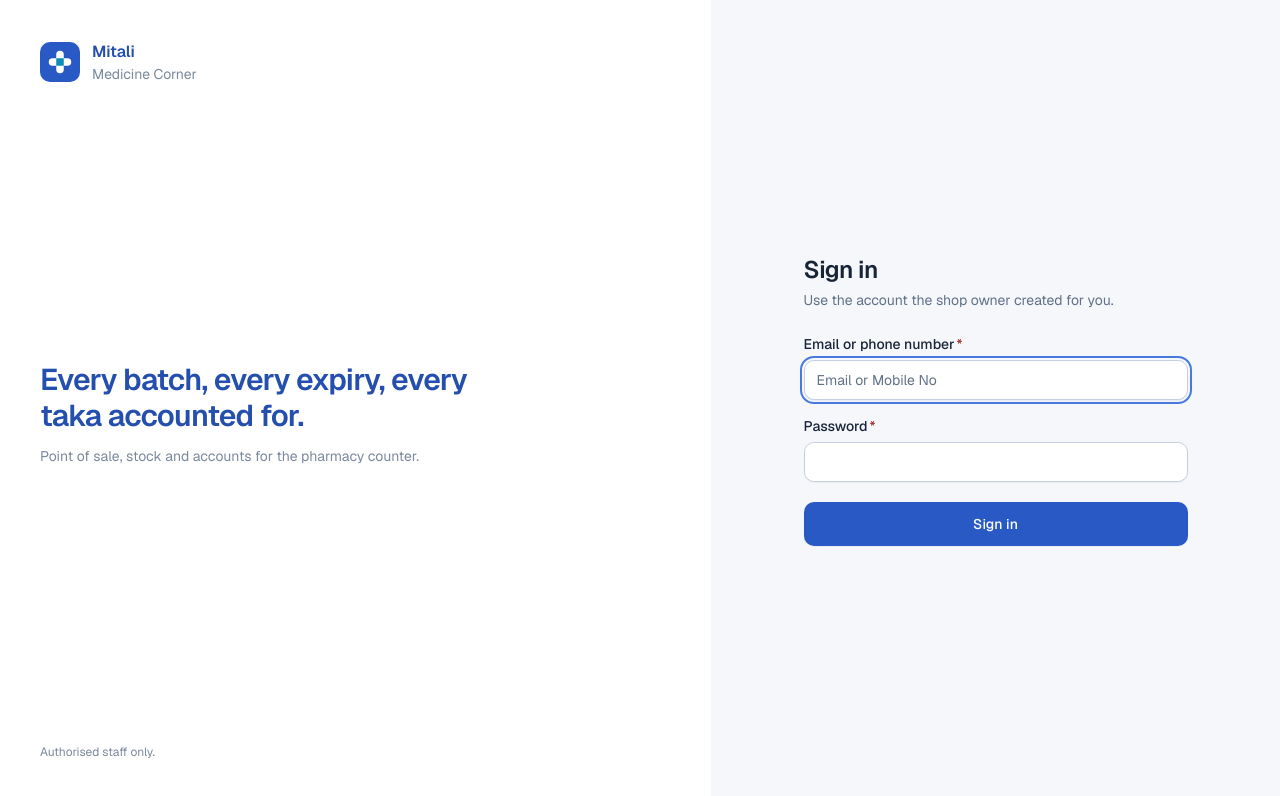
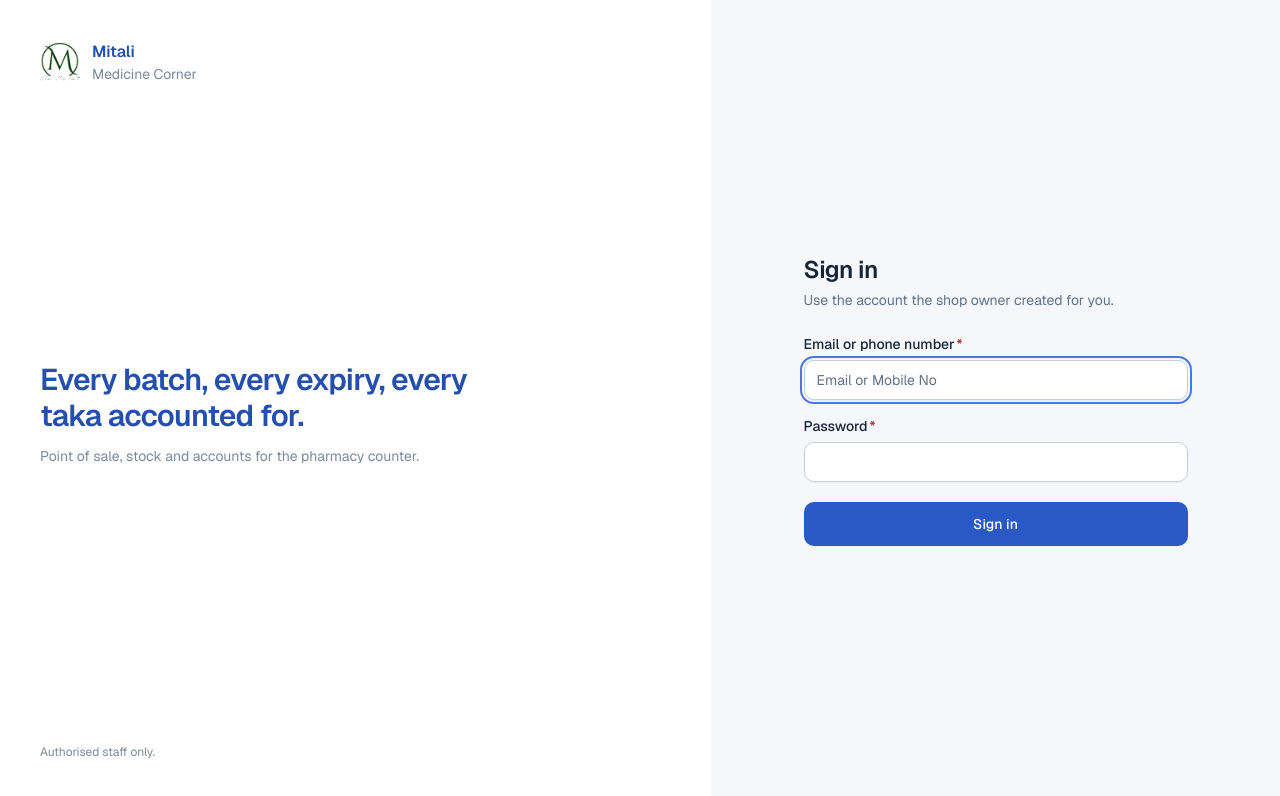
Before and after one commit to praccholove1985-glitch/mitali-medicine-corner, a Next.js app: page /login in a window 1280 px wide. Shown: the top 796 px of the page. Built offline with nearby package versions, Linux system fonts and the light colour scheme; no server answers.

Commit message:
brand: use supplied Mitali logo throughout the app

```diff
--- a/src/components/shell/brand.tsx
+++ b/src/components/shell/brand.tsx
@@ -1,19 +1,18 @@
+import Image from "next/image";
 import { cn } from "@/lib/utils";
 
-/** Original capsule-and-cross mark; no third-party artwork. */
+/** Mitali Medicine Corner's supplied brand mark. */
 export function BrandMark({ className }: { className?: string }) {
   return (
-    <svg
-      viewBox="0 0 32 32"
-      className={cn("size-8", className)}
-      aria-hidden
-      focusable="false"
-    >
-      <rect width="32" height="32" rx="8" fill="var(--primary)" />
-      <rect x="13" y="7" width="6" height="18" rx="3" fill="#fff" />
-      <rect x="7" y="13" width="18" height="6" rx="3" fill="#fff" />
-      <rect x="13" y="13" width="6" height="6" fill="var(--accent)" />
-    </svg>
+    <Image
+      src="/mitali-logo.png"
+      alt=""
+      aria-hidden="true"
+      width={96}
+      height={96}
+      priority
+      className={cn("size-8 shrink-0 object-contain", className)}
+    />
   );
 }
 
```
